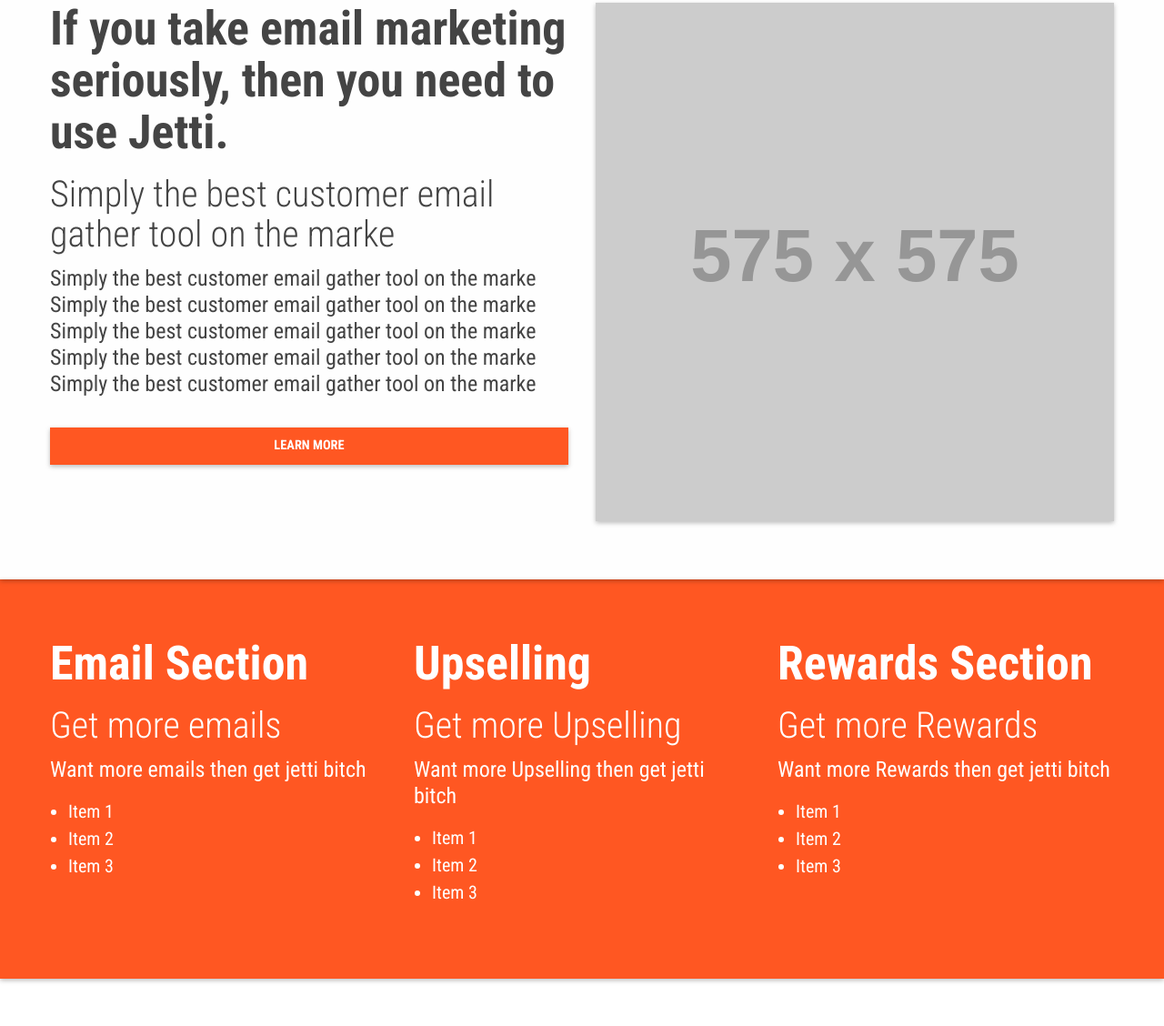
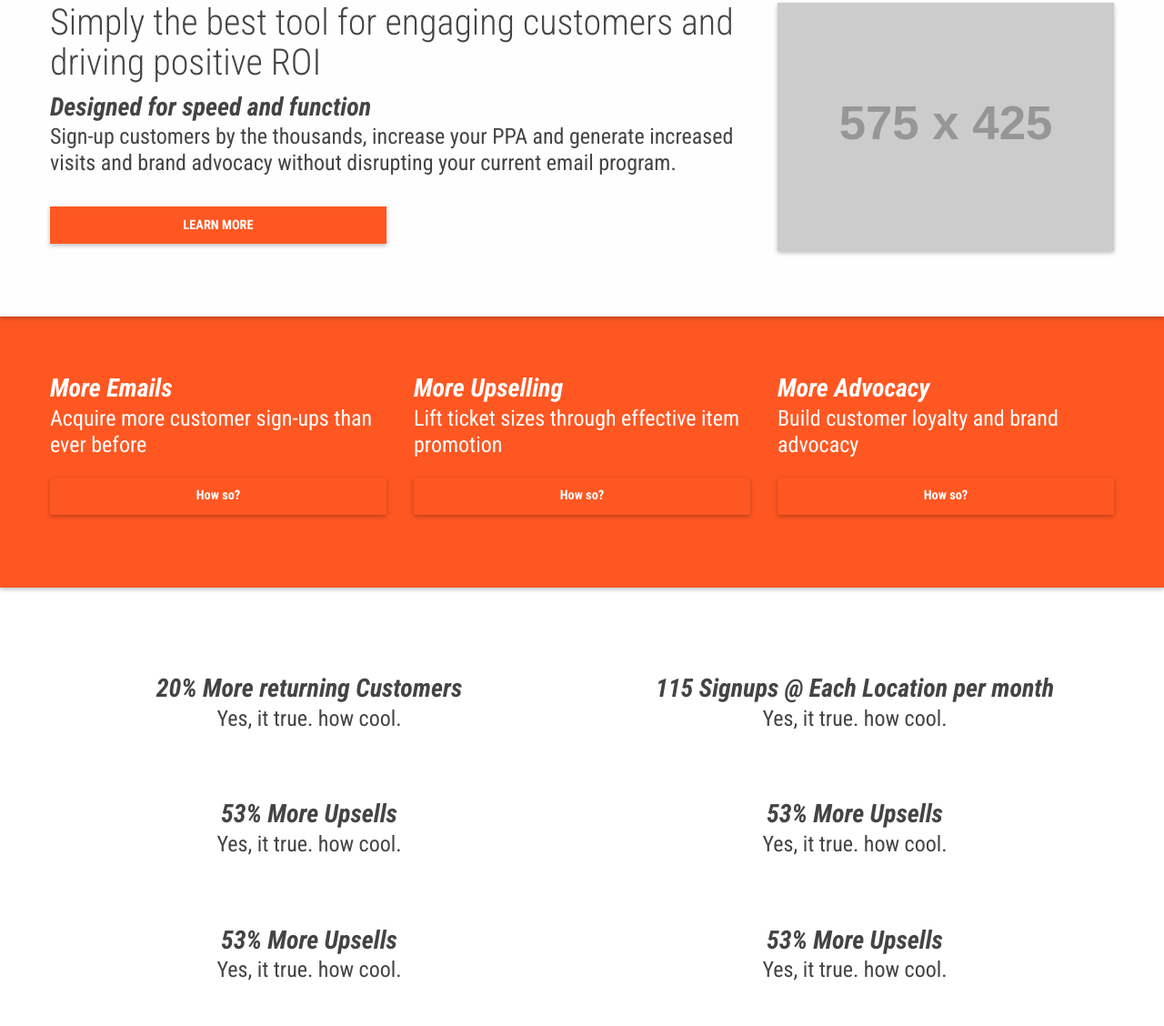
Before and after one commit to chrisspring215/jettisystems-new, a plain HTML site: page index.html in a window 1280 px wide. Shown: the part 612-1740 px from the top of the page at 91% size. Drawn offline with Linux system fonts and the light colour scheme; placeholder pictures from the web are drawn by us.

Commit message:
added first text

```diff
--- a/index.html
+++ b/index.html
@@ -41,12 +41,12 @@
       <div class="content-container hero">
         <div class="row">
           <div class="medium-8 columns small-centered medium-text-center">
-            <h1>Jetti is simply the best customer email gathering tool for QSR &amp; Full-Service restaurants.<small></small></h1>
+            <h1>The Premier Rewards Program for Full-Service Restaurant Chains and Franchises</h1>
           </div>
         </div>
         <div class="row">
           <div class="medium-10 columns medium-centered medium-text-center">
-            <h2>Watch your email list subscribers explode without disrupting your current aquisition efforts.</h2>
+            <h2>Achieve exceptional results for your restaurant organization with the most effective rewards program ever built.</h2>
 
           </div>
         </div>
@@ -64,24 +64,24 @@
         <div class="row">
 
           <!-- Left -->
-          <div class="medium-6 columns">
+          <div class="medium-8 columns">
 
             <div class="row">
               <div class="medium-12 columns">
-                <h1>If you take email marketing seriously, then you need to use Jetti.</h1>
+                <h2>Simply the best tool for engaging customers and driving positive ROI</h2>
               </div>
             </div>
 
             <div class="row">
               <div class="medium-12 columns">
-                <h2>Simply the best customer email gather tool on the marke</h2>
-                <p>Simply the best customer email gather tool on the marke Simply the best customer email gather tool on the marke Simply the best customer email gather tool on the marke Simply the best customer email gather tool on the marke Simply the best customer email gather tool on the marke</p>
+                <h3>Designed for speed and function</h3>
+                <p>Sign-up customers by the thousands, increase your PPA and generate increased visits and brand advocacy without disrupting your current email program.</p>
               </div>
             </div>
 
             <div class="row">
-              <div class="medium-12 columns">
-                <a href="" class="button expanded">LEARN MORE</a>
+              <div class="medium-6 columns">
+                <a href="" class="button expanded ">LEARN MORE</a>
               </div>
             </div>
 
@@ -89,11 +89,11 @@
           <!-- End Left -->
 
           <!-- Right -->
-          <div class="medium-6 columns">
+          <div class="medium-4 columns">
 
             <div class="row">
               <div class="medium-12 columns">
-                <img src="http://placehold.it/575">
+                <img src="http://placehold.it/575x425">
               </div>
             </div>
 
@@ -114,14 +114,9 @@
 
             <div class="row">
               <div class="medium-12 columns">
-                <h1>Email Section</h1>
-                <h2>Get more emails</h2>
-                <p>Want more emails then get jetti bitch</p>
-                <ul>
-                  <li>Item 1</li>
-                  <li>Item 2</li>
-                  <li>Item 3</li>
-                </ul>
+                <h3>More Emails</h3>
+                <p>Acquire more customer sign-ups than ever before</p>
+                <a class="button expanded" href="">How so?</a>
                 <hr class="hide-for-medium">
               </div>
             </div>
@@ -134,14 +129,9 @@
 
             <div class="row">
               <div class="medium-12 columns">
-                <h1>Upselling</h1>
-                <h2>Get more Upselling</h2>
-                <p>Want more Upselling then get jetti bitch</p>
-                <ul>
-                  <li>Item 1</li>
-                  <li>Item 2</li>
-                  <li>Item 3</li>
-                </ul>
+                <h3>More Upselling</h3>
+                <p>Lift ticket sizes through effective item promotion</p>
+                <a class="button expanded" href="">How so?</a>
                 <hr class="hide-for-medium">
               </div>
             </div>
@@ -154,14 +144,9 @@
 
             <div class="row">
               <div class="medium-12 columns">
-                <h1>Rewards Section</h1>
-                <h2>Get more Rewards</h2>
-                <p>Want more Rewards then get jetti bitch</p>
-                <ul>
-                  <li>Item 1</li>
-                  <li>Item 2</li>
-                  <li>Item 3</li>
-                </ul>
+                <h3>More Advocacy</h3>
+                <p>Build customer loyalty and brand advocacy </p>
+                <a class="button expanded" href="">How so?</a>
                 <hr class="hide-for-medium">
               </div>
             </div>
@@ -183,7 +168,7 @@
               <div class="small-12 medium-12 columns">
                 <div class="row">
                   <div class="small-12 columns text-center">
-                    <h1>20% More returning Customers</h1>
+                    <h3>20% More returning Customers</h3>
                     <p>Yes, it true. how cool.</p>
                   </div>
                 </div>
@@ -198,7 +183,7 @@
               <div class="small-12 medium-12 columns">
                 <div class="row">
                   <div class="small-12 columns text-center">
-                    <h1>115 Signups @ Each Location per month</h1>
+                    <h3>115 Signups @ Each Location per month</h3>
                     <p>Yes, it true. how cool.</p>
                   </div>
                 </div>
@@ -213,7 +198,7 @@
               <div class="small-12 medium-12 columns">
                 <div class="row">
                   <div class="small-12 columns text-center">
-                    <h1>53% More Upsells</h1>
+                    <h3>53% More Upsells</h3>
                     <p>Yes, it true. how cool.</p>
                   </div>
                 </div>
@@ -228,7 +213,7 @@
               <div class="small-12 medium-12 columns">
                 <div class="row">
                   <div class="small-12 columns text-center">
-                    <h1>53% More Upsells</h1>
+                    <h3>53% More Upsells</h3>
                     <p>Yes, it true. how cool.</p>
                   </div>
                 </div>
@@ -243,7 +228,7 @@
               <div class="small-12 medium-12 columns">
                 <div class="row">
                   <div class="small-12 columns text-center">
-                    <h1>53% More Upsells</h1>
+                    <h3>53% More Upsells</h3>
                     <p>Yes, it true. how cool.</p>
                   </div>
                 </div>
@@ -258,7 +243,7 @@
               <div class="small-12 medium-12 columns">
                 <div class="row">
                   <div class="small-12 columns text-center">
-                    <h1>53% More Upsells</h1>
+                    <h3>53% More Upsells</h3>
                     <p>Yes, it true. how cool.</p>
                   </div>
                 </div>
--- a/scss/_main-content.scss
+++ b/scss/_main-content.scss
@@ -34,7 +34,7 @@
 		background: $color-main;
 		z-index: 20;
 
-		h1, h2, p, ul, li
+		h1, h2, h3, p, ul, li
 		{
 			color: $white;
 		}
--- a/scss/_type.scss
+++ b/scss/_type.scss
@@ -46,8 +46,8 @@ $baseFontSize: 1em;
 		h1
 		{
 			font-size:   $baseFontSize * 2;
-			line-height: $baseFontSize * 1.10;
-			margin-bottom:  $baseFontSize * .05;
+			line-height: $baseFontSize * 1.05;
+			margin-bottom:  $baseFontSize * .20;
 			font-weight: 700;
 		}
 
@@ -63,7 +63,7 @@ $baseFontSize: 1em;
 		{
 			font-size: $baseFontSize * 1.50;
 			line-height: $baseFontSize * 1.10;
-			margin-bottom:  $baseFontSize * .30;
+			margin-bottom:  $baseFontSize * .15;
 			font-weight: 700;
 			font-style: italic;
 		}
@@ -72,7 +72,7 @@ $baseFontSize: 1em;
 		{
 			font-size: $baseFontSize * 1.25;
 			line-height: $baseFontSize * 1.10;
-			margin-bottom:  $baseFontSize * .30;
+			margin-bottom:  $baseFontSize * .15;
 			font-weight: 700;
 		}
 
@@ -221,7 +221,7 @@ $baseFontSize: 1em;
 		{
 			font-size: $baseFontSize * 1.75;
 			line-height: $baseFontSize * 1.10;
-			margin-bottom:  $baseFontSize * .30;
+			margin-bottom:  $baseFontSize * .1;
 			font-weight: 700;
 			font-style: italic;
 		}
@@ -230,7 +230,7 @@ $baseFontSize: 1em;
 		{
 			font-size: $baseFontSize * 1.5;
 			line-height: $baseFontSize * 1.10;
-			margin-bottom:  $baseFontSize * .30;
+			margin-bottom:  $baseFontSize * .1;
 			font-weight: 700;
 		}
 
```
Also changed, not shown: css/app.css.
